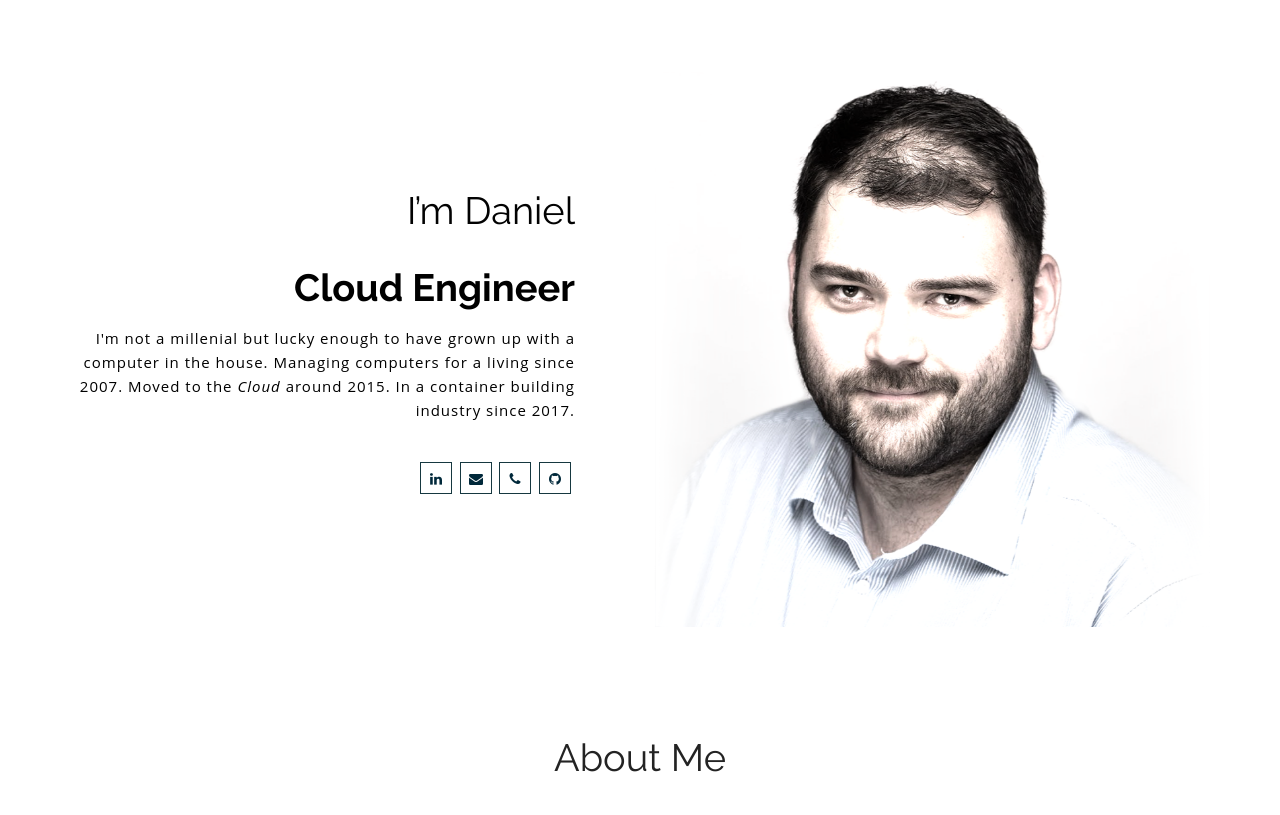
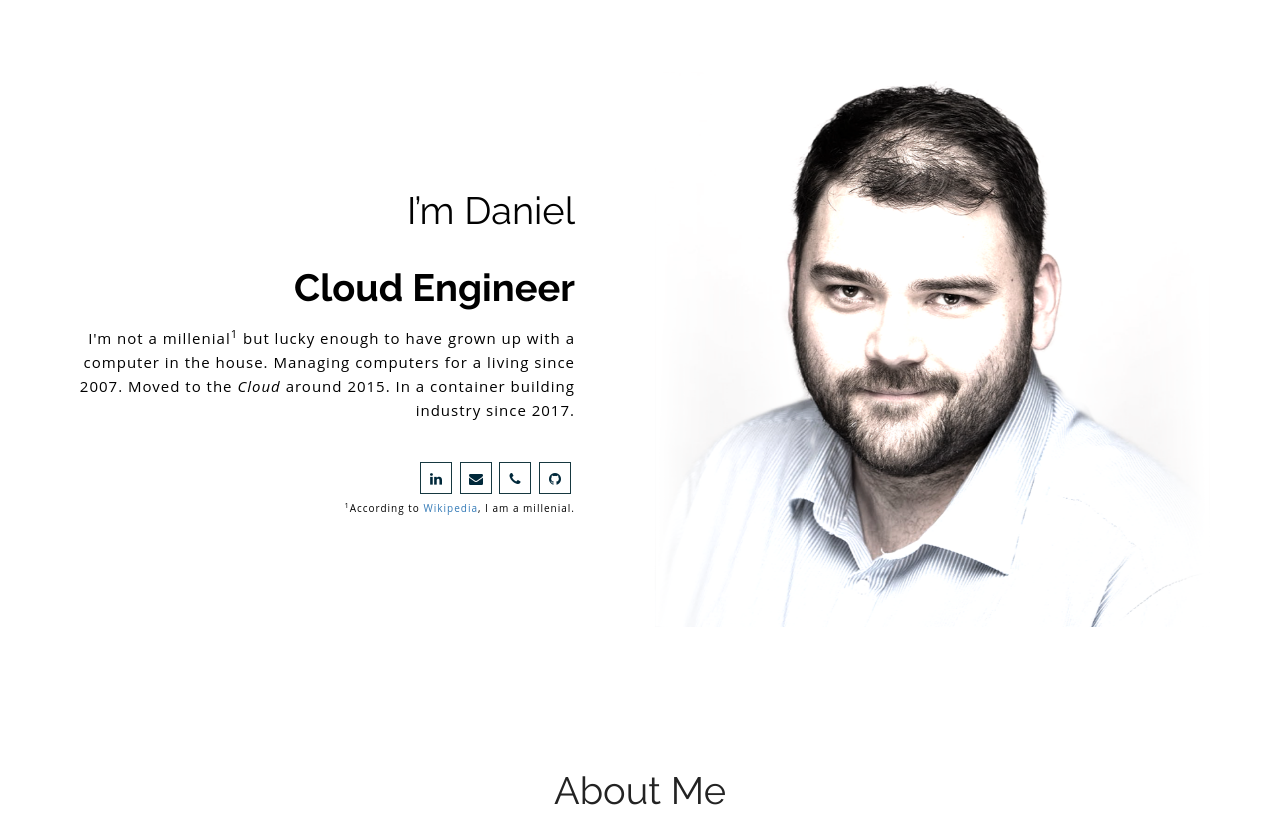
Before and after one commit to mdanidl/mdanidl.github.io, a plain HTML site: page index.html in a window 1280 px wide. Shown: the top 815 px of the page. Drawn offline with Linux system fonts and the light colour scheme.

Commit message:
arguing about millenials is such a millenial thing

```diff
--- a/css/style.css
+++ b/css/style.css
@@ -2378,7 +2378,6 @@ img.img.img-circle.lt-box {/* float: left; */width: 64px;height: auto;}
 
 .footnote {
     font-size: 10px;
-    align-content: flex-end;
 }
 .experience-list {
     list-style-type: disc;
--- a/index.html
+++ b/index.html
@@ -31,7 +31,7 @@
             <div class="top_left_cont intro zoomIn wow animated">
               <h2>I’m Daniel<br> <strong>Cloud Engineer</strong></h2>
               <p>
-			  I'm not a millenial but lucky enough to have grown up with a computer in the house.
+			  I'm not a millenial<sup>1</sup> but lucky enough to have grown up with a computer in the house.
 			  Managing computers for a living since 2007. Moved to the <i>Cloud</i> around 2015. In a container building industry since 2017.</p>
                 <div class="underline"></div>
               <ul class="social_links">
@@ -39,7 +39,8 @@
 				<li class="facebook animated bounceIn wow delay-03s animated" style="visibility: visible; animation-name: bounceIn;"><a href="mailto:daniel.meszaros@djms.hu"><i class="fa fa-envelope"></i></a></li>
 				<li class="pinterest animated bounceIn wow delay-04s animated" style="visibility: visible; animation-name: bounceIn;"><a href="tel:+36309757845"><i class="fa fa-phone"></i></a></li>
 				<li class="gplus animated bounceIn wow delay-05s animated" style="visibility: visible; animation-name: bounceIn;"><a href="javascript:void(0)"><i class="fa fa-github"></i></a></li>
-			  </ul>
+        </ul>
+        <p><span class="footnote"><sup>1</sup>According to <a href="https://en.wikipedia.org/wiki/Millennials" target="_blank">Wikipedia</a>, I am a millenial. </span></p>
 			  </div>
           </div>
 		  <div class="col-md-6">
```
